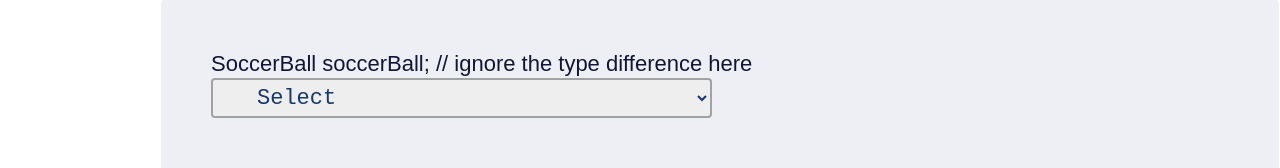
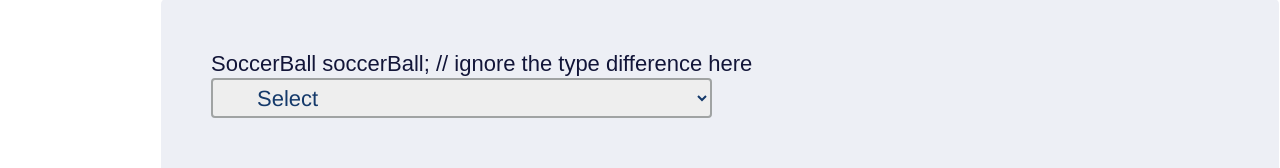
Before and after one commit to uclaacm/parcel-pointers, a React app: page /exercise-3 in a window 1280 px wide. Shown: the part 901-1069 px from the top of the page. Built offline with nearby package versions, Linux system fonts and the light colour scheme; a web font is replaced by a local one.

Commit message:
exercise3_tophalf_6

```diff
--- a/src/styles/Exercise3.scss
+++ b/src/styles/Exercise3.scss
@@ -35,7 +35,7 @@
 	border: 2px solid #A0A3A3;
 	border-radius: 4px;
 	color: #14396A;
-	font-family: 'Courier New';
+	font-family: "Helvetica", "Arial", sans-serif;
     font-size: 22px;
     height: 40px;
     margin-left: 50px;
```
